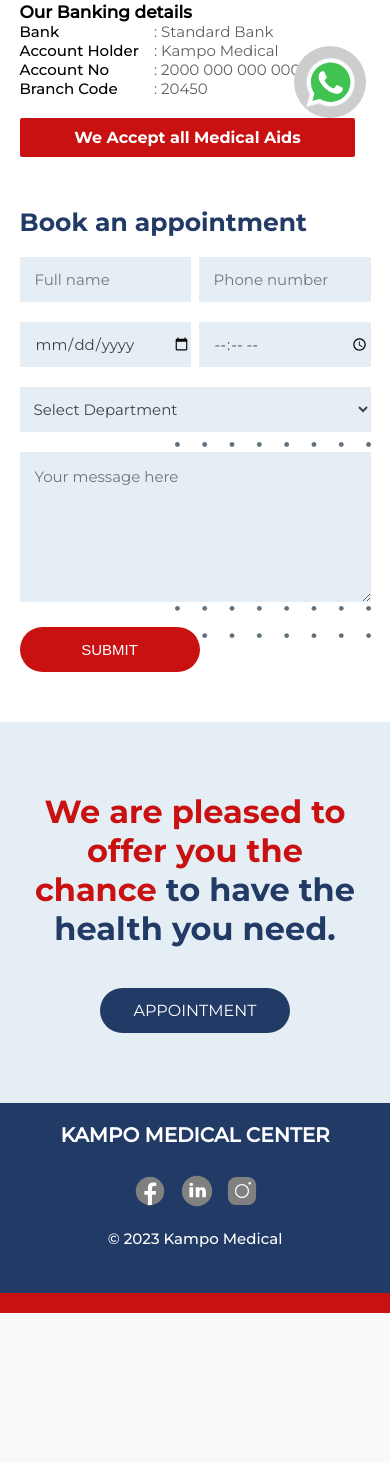
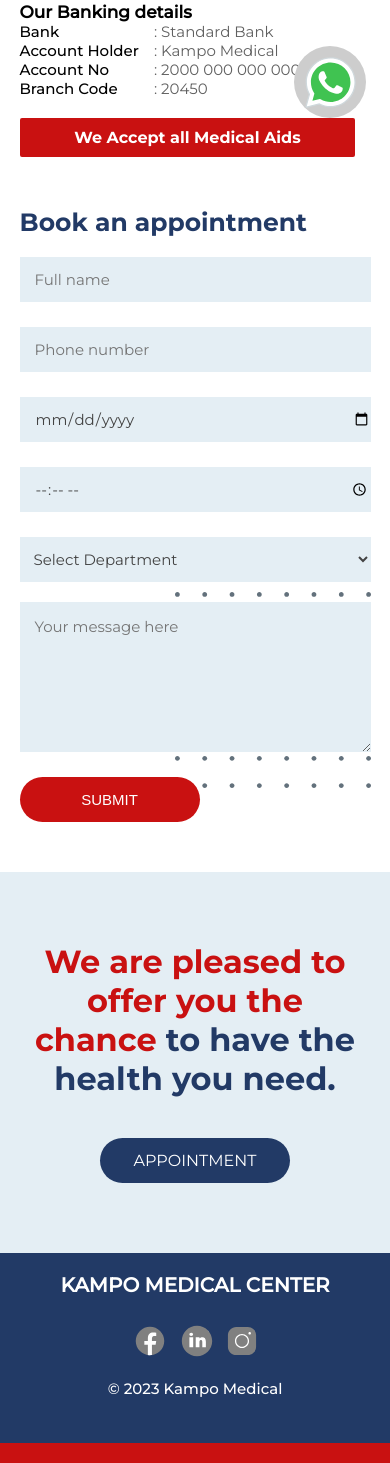
Before and after one commit to Caiphe/Kampo, a PHP site: page /appointment.html in a window 390 px wide. Shown: the part 676-2139 px from the top of the page. Before the commit the page ends 1989 px from the top, so only its background shows below. Run offline with PHP 8.4, Linux system fonts and the light colour scheme.

Commit message:
appointment styles updates

```diff
--- a/assets/style/appointment.css
+++ b/assets/style/appointment.css
@@ -264,6 +264,7 @@
   width: 100%;
   height: 545px;
   background-color: #E4EEF4;
+  overflow: hidden;
 }
 @media (max-width: 500px) {
   .bottom-container {
@@ -387,6 +388,7 @@
   justify-content: center;
   flex-direction: column;
   background-size: cover;
+  overflow: hidden;
 }
 @media (max-width: 768px) {
   .internal-header-banner {
@@ -504,6 +506,11 @@
   color: #223A66;
   font-family: 'montserrat-bold', sans-serif;
 }
+@media (max-width: 500px) {
+  .book-appointment-container .book-appointment-heading {
+    margin-bottom: 20px;
+  }
+}
 .book-appointment-container .appointment-form {
   position: relative;
   padding-bottom: 50px;
@@ -512,6 +519,12 @@
   display: flex;
   justify-content: space-between;
   margin-top: 20px;
+}
+@media (max-width: 500px) {
+  .book-appointment-container .appointment-form .field-container {
+    flex-direction: column;
+    margin-top: 0px;
+  }
 }
 .book-appointment-container .appointment-form .field-container .input-field {
   width: 49%;
@@ -525,6 +538,12 @@
   border: none;
   background-color: #E4EEF4;
 }
+@media (max-width: 500px) {
+  .book-appointment-container .appointment-form .field-container .input-field {
+    width: 100%;
+    margin-bottom: 25px;
+  }
+}
 .book-appointment-container .appointment-form .department-select {
   display: flex;
   width: 100%;
@@ -537,6 +556,11 @@
   border: none;
   outline: none;
   background-color: #E4EEF4;
+}
+@media (max-width: 500px) {
+  .book-appointment-container .appointment-form .department-select {
+    margin-top: 0px;
+  }
 }
 .book-appointment-container .appointment-form .your-message {
   width: 100%;
@@ -580,6 +604,7 @@
   font-size: 25px;
   font-family: 'montserrat-bold', sans-serif;
   margin-top: 15px;
+  text-decoration: none;
 }
 .book-appointment-container .appointment-details .bank-details-container {
   margin-top: 30px;
@@ -594,12 +619,14 @@
 }
 .book-appointment-container .appointment-details .bank-details-container .banking-block ul li {
   font-size: 15px;
+  text-decoration: none;
 }
 .book-appointment-container .appointment-details .bank-details-container .banking-block ul.bank-heading {
   font-family: 'montserrat-medium', sans-serif;
 }
 .book-appointment-container .appointment-details .bank-details-container .banking-block ul.bank-heading li {
   color: #000;
+  text-decoration: none;
 }
 .book-appointment-container .appointment-details .bank-details-container .banking-block ul.banking-details {
   margin-left: 15px;
--- a/assets/style/appointment.less
+++ b/assets/style/appointment.less
@@ -52,6 +52,10 @@
         font-size: 25px;
         color: @blue;
         font-family: @MontBold;
+
+        @media(max-width: 500px){
+            margin-bottom: 20px;
+        }
     }
 
     .appointment-form{
@@ -62,6 +66,11 @@
             display: flex;
             justify-content: space-between;
             margin-top: 20px;
+
+            @media(max-width: 500px){
+                flex-direction: column;
+                margin-top: 0px;
+            }
 
             .input-field{
                 width: 49%;
@@ -74,6 +83,11 @@
                 color: #434343;
                 border: none;
                 background-color: #E4EEF4;
+
+                @media(max-width: 500px){
+                    width: 100%;
+                    margin-bottom: 25px;
+                }
             }
         }
 
@@ -89,6 +103,10 @@
             border: none;
             outline: none;
             background-color: #E4EEF4;
+
+            @media(max-width: 500px){
+                margin-top: 0px;
+            }
         }
 
         .your-message{
@@ -139,6 +157,7 @@
             font-size: 25px;
             font-family: @MontBold;
             margin-top: 15px;
+            text-decoration: none;
         }
 
         .bank-details-container{
@@ -154,6 +173,7 @@
 
                     li{
                         font-size: 15px;
+                        text-decoration: none;
                     }
 
                     &.bank-heading{
@@ -161,6 +181,7 @@
 
                         li{
                             color: #000;
+                            text-decoration: none;
                         }
                     }
 
```
